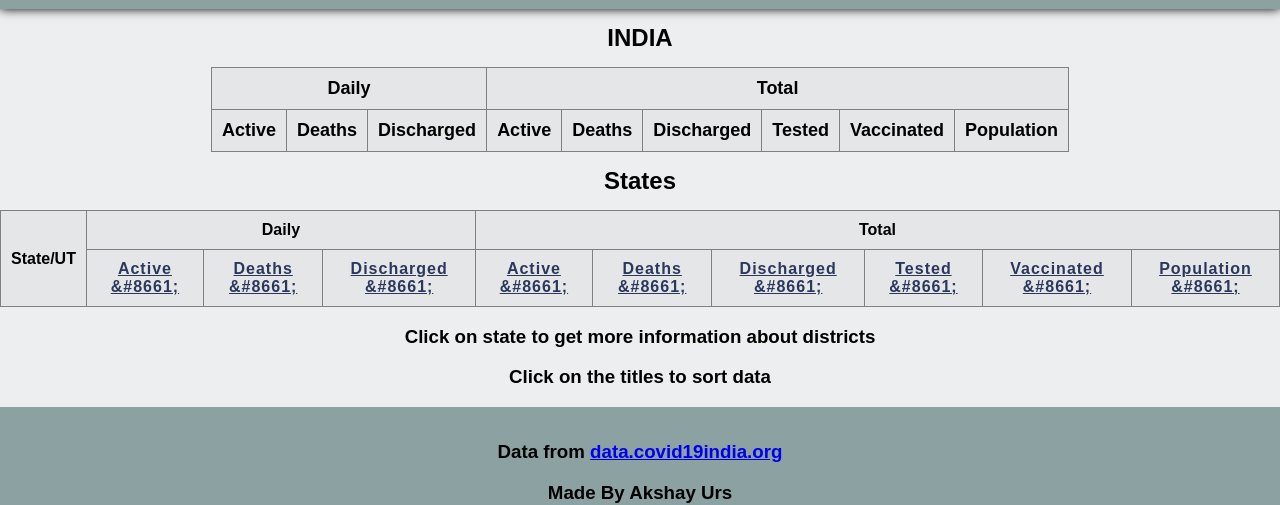
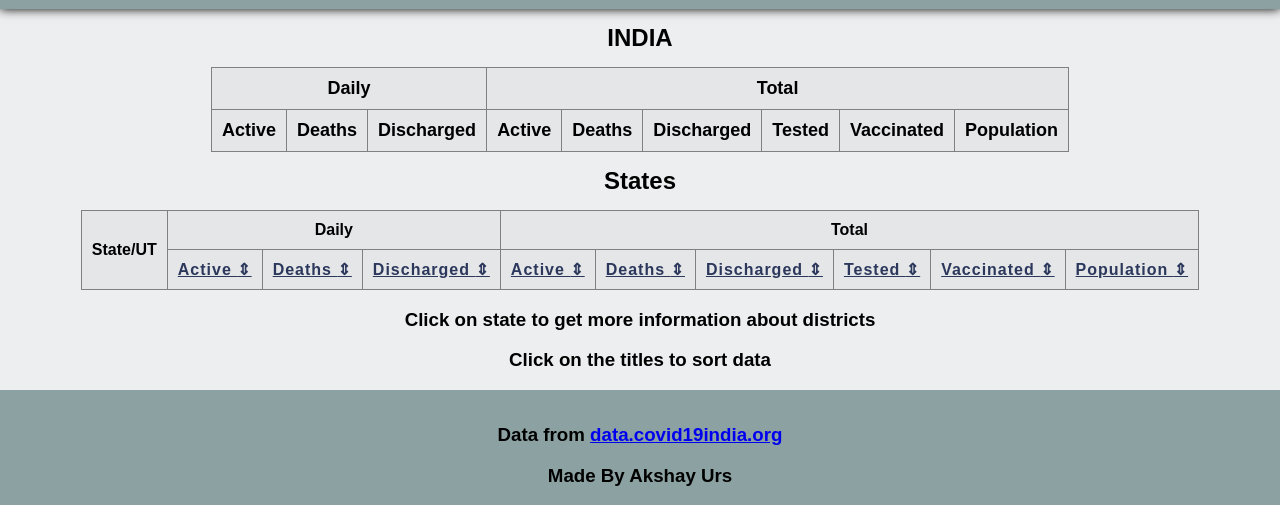
Before and after one commit to akshayurs/Covid19, a plain HTML site: page index.html in a window 1280 px wide. Shown: the part 88-593 px from the top of the page. Drawn offline with Linux system fonts and the light colour scheme; no server answers.

Commit message:
changed arrow of sort

```diff
--- a/style.css
+++ b/style.css
@@ -59,8 +59,8 @@ table td {
   user-select: none;
 }
 .table-headers.clickable th::after{
-  content: "&#8661;";
-  text-decoration: none;
+  content: "⇕";
+  text-decoration: none!important;
 }
 .state-name {
   color: #2b385c;
```
